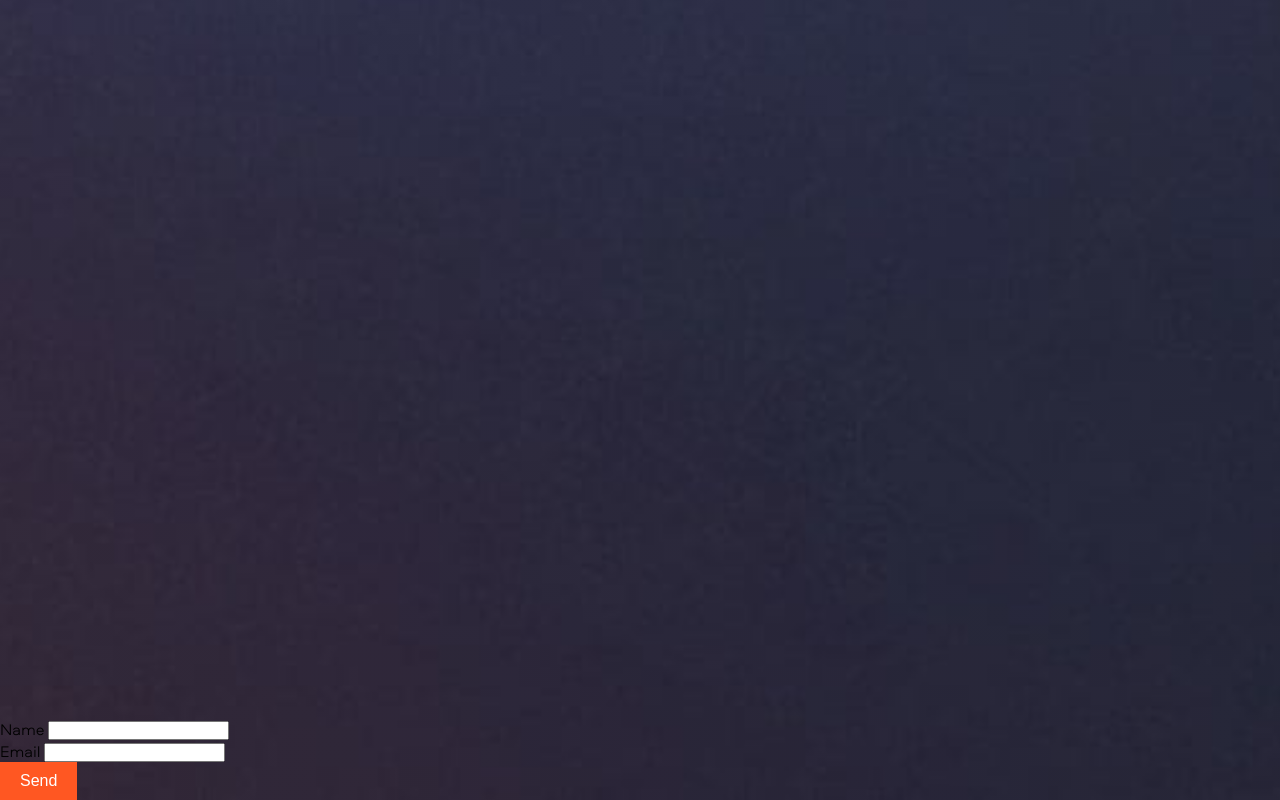
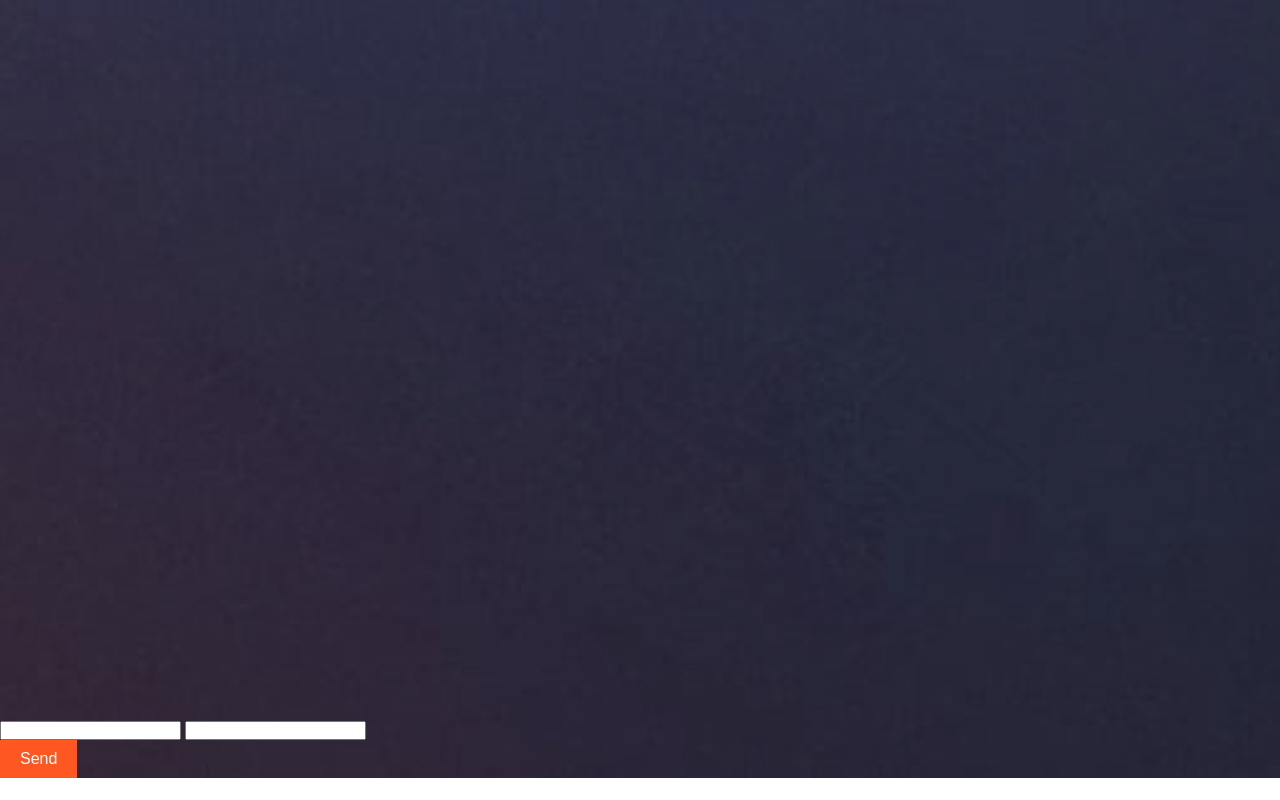
Before and after one commit to TimMedin/s2, a plain HTML site: page index.html in a window 1280 px wide. Shown: the part 1958-2758 px from the top of the page. After the commit the page ends 2736 px from the top, so only its background shows below. Drawn offline with Linux system fonts and the light colour scheme.

Commit message:
Update index.html

```diff
--- a/index.html
+++ b/index.html
@@ -97,12 +97,8 @@
     <div id="overlay" class="overlay"></div>
   </section>
   <form name="contact" netlify>
-  <p>
-    <label>Name <input type="text" name="name" /></label>
-  </p>
-  <p>
-    <label>Email <input type="email" name="email" /></label>
-  </p>
+    <input type="text" name="name" />
+  <input type="email" name="email" />
   <p>
     <button type="submit">Send</button>
   </p>
```
